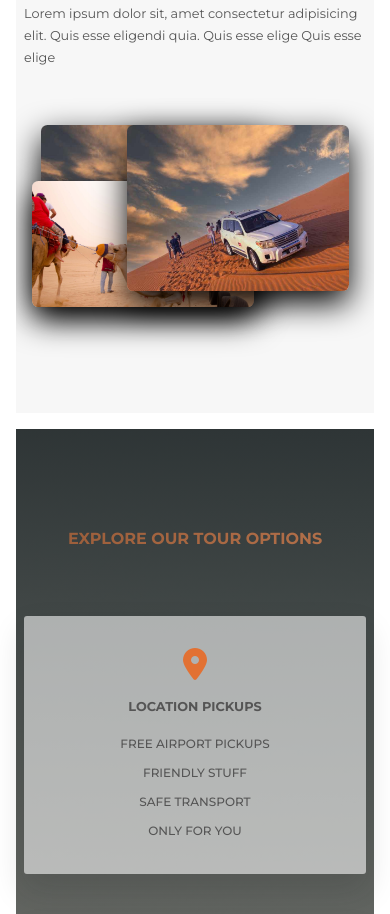
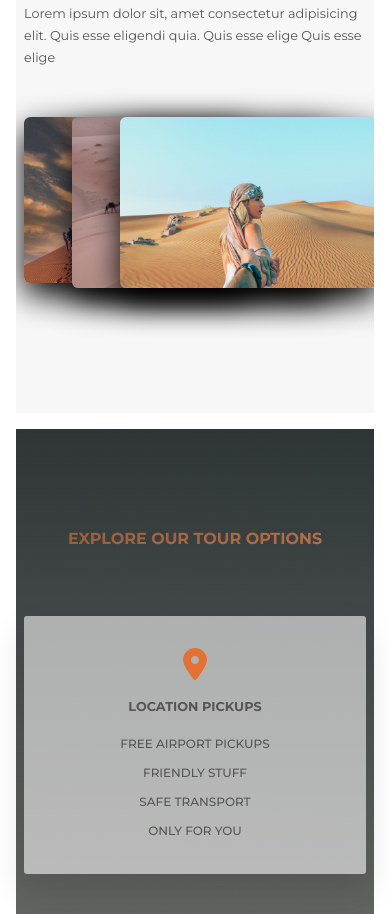
Before and after one commit to Atash3000/Safari-desert-app, a React (Create React App) app: page / in a window 390 px wide. Shown: the part 1125-2039 px from the top of the page. Built offline with nearby package versions, Linux system fonts and the light colour scheme.

Commit message:
add styles to photo on tablet mode

```diff
--- a/src/components/Section-tours/Tours.scss
+++ b/src/components/Section-tours/Tours.scss
@@ -35,41 +35,57 @@
     border-radius: 0.8rem;
     //outline-offset: 0.7rem;
     @include respond(tab-port){
-      width:65%;
+      width:75%;
       }
 
     &--1{
       top:1rem;
       left:5%;
+      @include respond(tab-port){
+        top:0rem;
+        left:0rem;
+        width:65%;
+
+        }
     }
     &--2{
       top:8rem;
       left:1rem;
+      @include respond(tab-port){
+        display:none;
+
+        }
     }
     &--3{
       top:14rem;
       left:9rem;
       @include respond(tab-port){
-        display:none;
+        top:0rem;
+        left:6rem;
+
         }
     }
     &--4{
       top:1rem;
-      left:30%;
+      left:39%;
+      @include respond(tab-port){
+      display:none;
+        }
 
     }
     &--5{
       top:4rem;
       left:60%;
       @include respond(tab-port){
-        display:none;
+        top:0rem;
+        left:12rem;
         }
     }
     &--6{
       top:12rem;
       left:50%;
       @include respond(tab-port){
-        display:none;
+      display:none;
         }
     }
 
```
